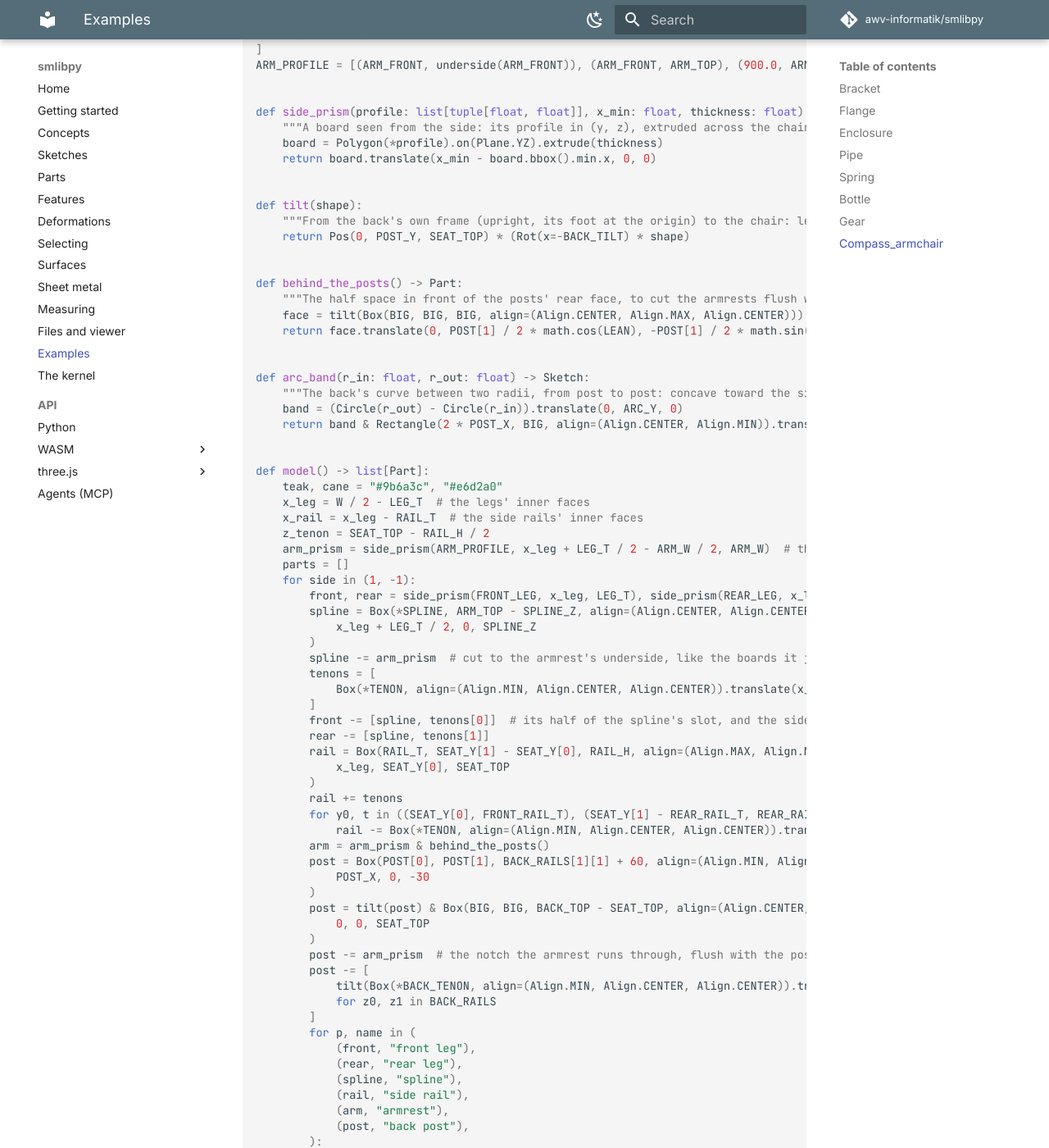
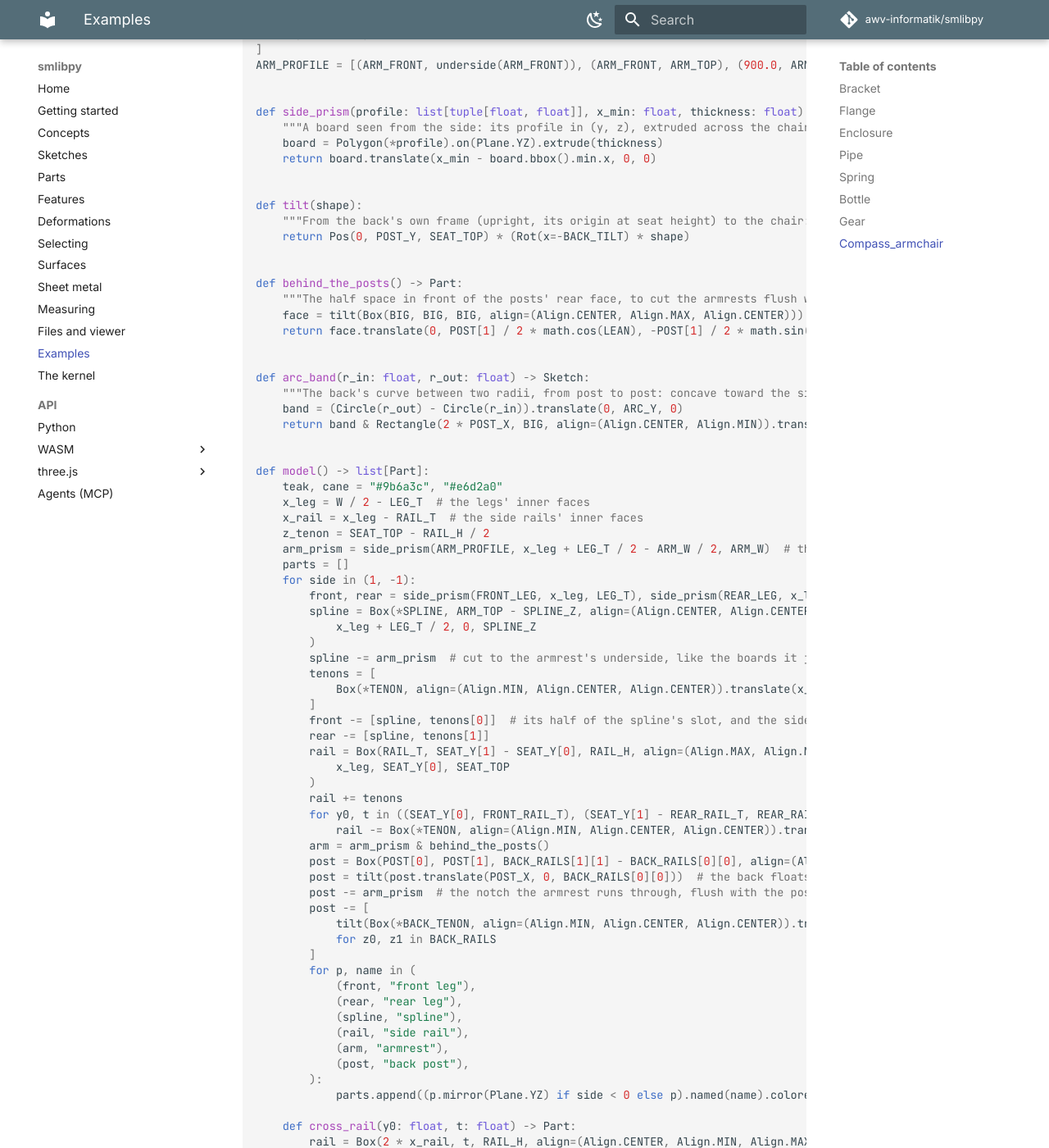
Before and after one commit to abernier/smlibpy, an MkDocs documentation site: the page built from docs/examples.md, in a window 1280 px wide and 1400 px high, scrolled down 8846 px. Shown: the whole window at 82% size. Built offline with MkDocs 1.6.1 and Material for MkDocs 9.7.7, drawn with Linux system fonts in a browser that asks for light colours; comment, search, counter and statistics services are not loaded; some of the changed text lies outside the part shown.

Commit message:
Examples: the compass armchair's back floats, held by the armrests alone, as on the chair
The posts no longer stand on the seat frame: they run from the underside of the back's
lower rail to the top of its upper rail, cut square, 300 mm along the lean, and the back
hangs on the two armrests through their notches. The post's plain volume is a box again;
the contact checked is post to back rail instead of post to rear rail; the fused parts are
checked to be one solid.

```diff
--- a/docs/examples.md
+++ b/docs/examples.md
@@ -225,7 +225,7 @@
 SEAT_Y, FRONT_RAIL_T, REAR_RAIL_T = (-229.0, 240.0), 30.0, 40.0  # the side rails, nose to back; the cross rails
 TENON, LEG_TENON_Y = (20.0, 10.0, 40.0), (-55.0, 70.0)  # into the leg or the rail, thick, high; where the legs get it
 BACK_TILT, POST, POST_X = 15.0, (30.0, 34.0), 177.5  # the back leans 15 degrees; a post: across, deep; inner face
-POST_Y_AT_ARM, BACK_TOP = 260.0, 790.0  # the posts' axis at the armrest's top; the top of the back
+POST_Y_AT_ARM = 260.0  # the posts' axis at the armrest's top
 R_BACK, RAIL_D = 700.0, 32.0  # the back is an arc: the radius of its middle line; its rails are this deep
 BACK_RAILS, BACK_TENON = ((65.0, 100.0), (330.0, 365.0)), (20.0, 10.0, 20.0)  # along the posts, from the seat
 BIG = 3000.0
@@ -270,7 +270,7 @@
 
 
 def tilt(shape):
-    """From the back's own frame (upright, its foot at the origin) to the chair: leaned back, set on the seat frame."""
+    """From the back's own frame (upright, its origin at seat height) to the chair: leaned back 15 degrees."""
     return Pos(0, POST_Y, SEAT_TOP) * (Rot(x=-BACK_TILT) * shape)
 
 
@@ -311,12 +311,8 @@
         for y0, t in ((SEAT_Y[0], FRONT_RAIL_T), (SEAT_Y[1] - REAR_RAIL_T, REAR_RAIL_T)):  # the cross rails' mortises
             rail -= Box(*TENON, align=(Align.MIN, Align.CENTER, Align.CENTER)).translate(x_rail, y0 + t / 2, z_tenon)
         arm = arm_prism & behind_the_posts()
-        post = Box(POST[0], POST[1], BACK_RAILS[1][1] + 60, align=(Align.MIN, Align.CENTER, Align.MIN)).translate(
-            POST_X, 0, -30
-        )
-        post = tilt(post) & Box(BIG, BIG, BACK_TOP - SEAT_TOP, align=(Align.CENTER, Align.CENTER, Align.MIN)).translate(
-            0, 0, SEAT_TOP
-        )
+        post = Box(POST[0], POST[1], BACK_RAILS[1][1] - BACK_RAILS[0][0], align=(Align.MIN, Align.CENTER, Align.MIN))
+        post = tilt(post.translate(POST_X, 0, BACK_RAILS[0][0]))  # the back floats: the arms alone hold it
         post -= arm_prism  # the notch the armrest runs through, flush with the post's back
         post -= [
             tilt(Box(*BACK_TENON, align=(Align.MIN, Align.CENTER, Align.CENTER)).translate(POST_X, 0, (z0 + z1) / 2))
@@ -409,7 +405,7 @@
         "spline": spline,
         "side rail": RAIL_T * (SEAT_Y[1] - SEAT_Y[0]) * RAIL_H,
         "armrest": area(arm_profile) * ARM_W,
-        "back post": POST[0] * POST[1] * (BACK_TOP - SEAT_TOP) / math.cos(LEAN),
+        "back post": POST[0] * POST[1] * (BACK_RAILS[1][1] - BACK_RAILS[0][0]),
         "front rail": 2 * x_rail * FRONT_RAIL_T * RAIL_H,
         "rear rail": 2 * x_rail * REAR_RAIL_T * RAIL_H,
         "seat cane": 2 * x_rail * (SEAT_Y[1] - REAR_RAIL_T - SEAT_Y[0] - FRONT_RAIL_T) * CANE,
@@ -445,7 +441,7 @@
         ("armrest", "rear leg"),
         ("armrest", "spline"),
         ("armrest", "back post"),
-        ("back post", "rear rail"),
+        ("back post", "back rail"),
         ("seat cane", "front rail"),
         ("back cane", "back rail"),
         ("rear leg", "front leg"),
```
Also changed, not shown: docs/images/compass_armchair.png, 1 other file.
